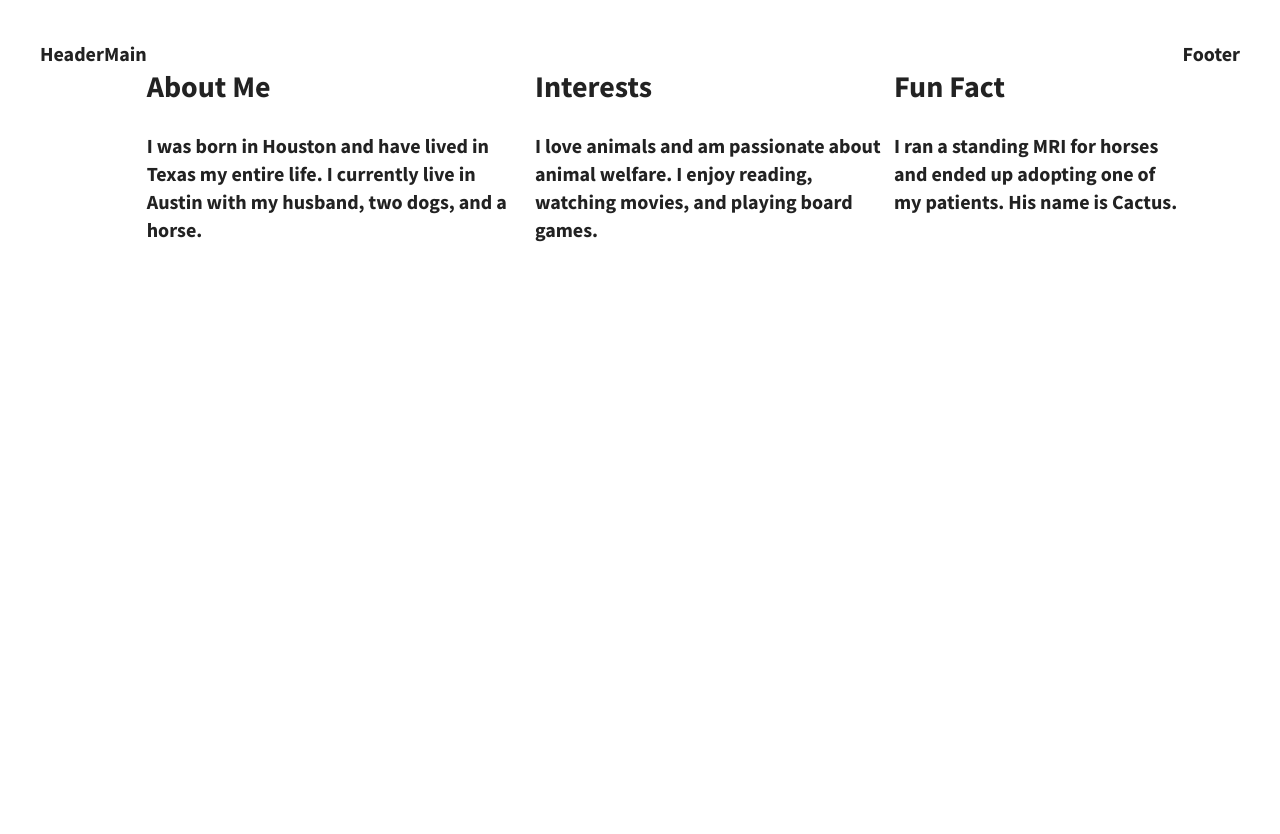
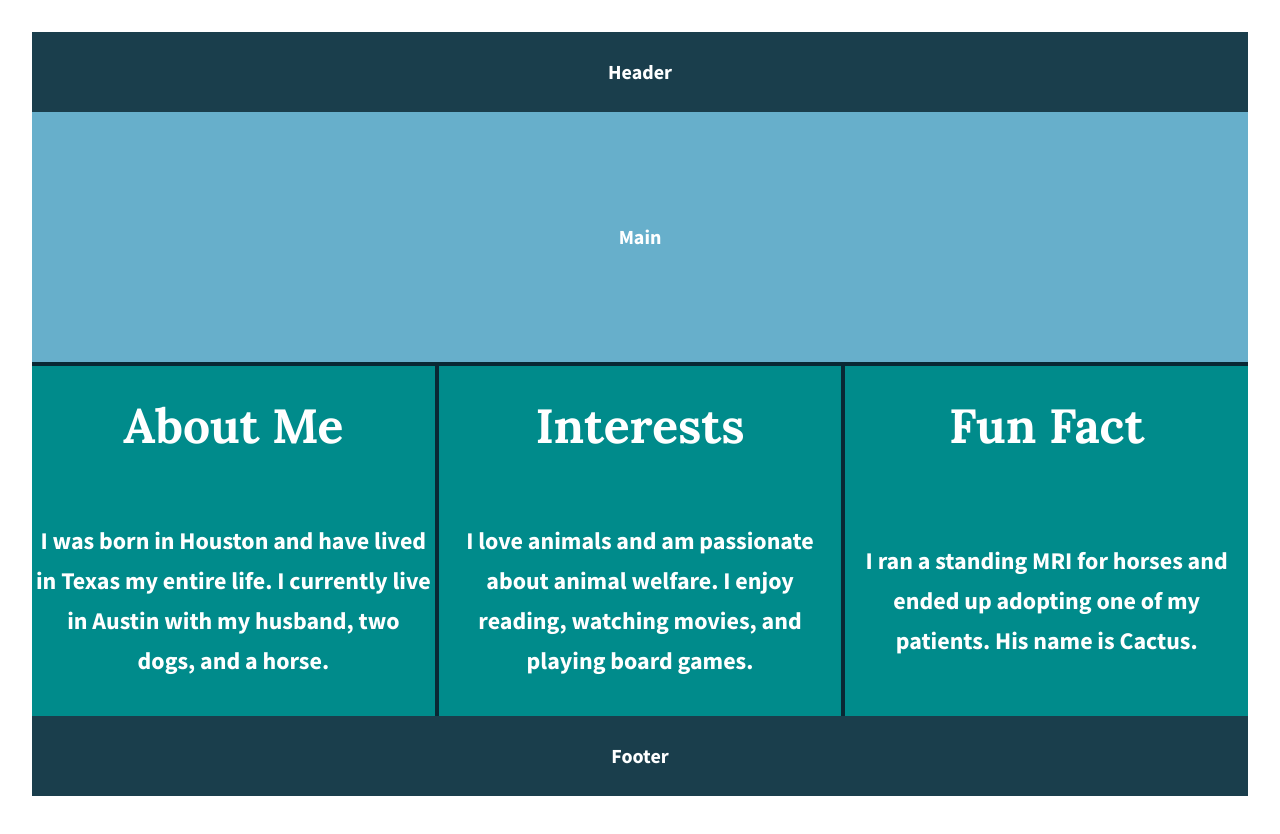
Before and after one commit to KellyBosman/divs-flexbox, a plain HTML site: page index.html in a window 1280 px wide. Drawn offline with nearby package versions, Linux system fonts and the light colour scheme.

Commit message:
Updated borders and more

```diff
--- a/css/main.css
+++ b/css/main.css
@@ -98,51 +98,89 @@ textarea {
 
 html {
   background-color: #fff;
+  font-size: 16px;
   height: 100%;
 }
 
 body {
   font-family: 'Source Sans Pro', sans-serif;
-  padding: 2em;
-  font-size: 1.25em;
+  padding: 2rem;
+  font-size: 1.25rem;
   height: 100%;
+}
+
+header, footer {
+  background: #1A3E4C;
+  color: #fff;
+  height: 80px;
+  width: 100%;
+}
+
+main {
+  background: #67AFCB;
+  color: #fff;
+  height: 250px;
+  width: 100%;
+}
+
+header, footer, main {
+  display: flex;
+  justify-content: center;
+  align-items: center;
 }
 
 .wrapper {
   display: flex;
   justify-content: space-between;
+  align-items: center;
+  flex-flow: row wrap;
   font-weight: 700;
 }
 
-.div-1, .div-2, .div-3 {
+.flex-item {
   display: flex;
+  flex: 1 175px;
   flex-flow: row wrap;
   justify-content: center;
   align-items: center;
   color: #fff;
-  line-height: 1.5em;
-  font-size: 1.6em;
+  line-height: 2.5rem;
+  font-size: 1.6rem;
   background-color: #008B8B;
-  height: auto;
+  height: 350px;
   width: 30%;
-  border: 0.25em solid black;
 }
 
-.div-1 h2, .div-2 h2, .div-3 h2 {
+#div-1,
+#div-2,
+#div-3 {
+  border-top: 0.25rem solid #092834;
   display: flex;
   justify-content: center;
-  align-items: center;
-  font-family: 'Lora' , sans-serif;
+  align-items: flex-start;
 }
 
-.div-1 p, .div-2 p, .div-3 p {
+#div-2 {
+  border-left: 0.25rem solid #092834;
+  border-right: 0.25rem solid #092834;
+}
+
+h2 {
+  display: flex;
+  justify-content: flex-start;
+  align-items: flex-start;
+  font-family: 'Lora' , sans-serif;
+  font-size: 3rem;
+}
+
+p {
   display: flex;
   justify-content: center;
-  align-items: center;
+  align-items: flex-start;
   align-content: center;
-  font-size: 0.75em;
+  font-size: 1.5rem;
   text-align: center;
-  padding: 1em;
+  margin: 0 0.25rem 0 0.25rem;
 }
 
 
```
